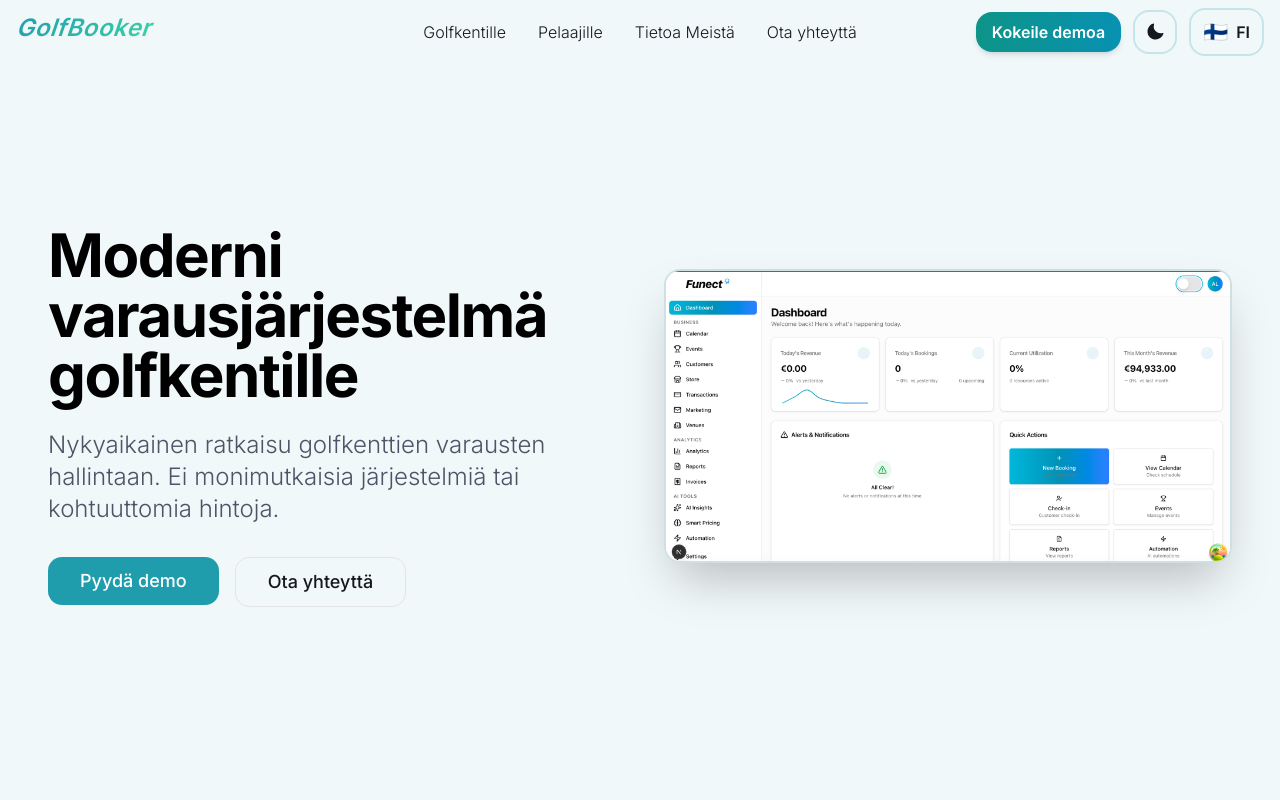
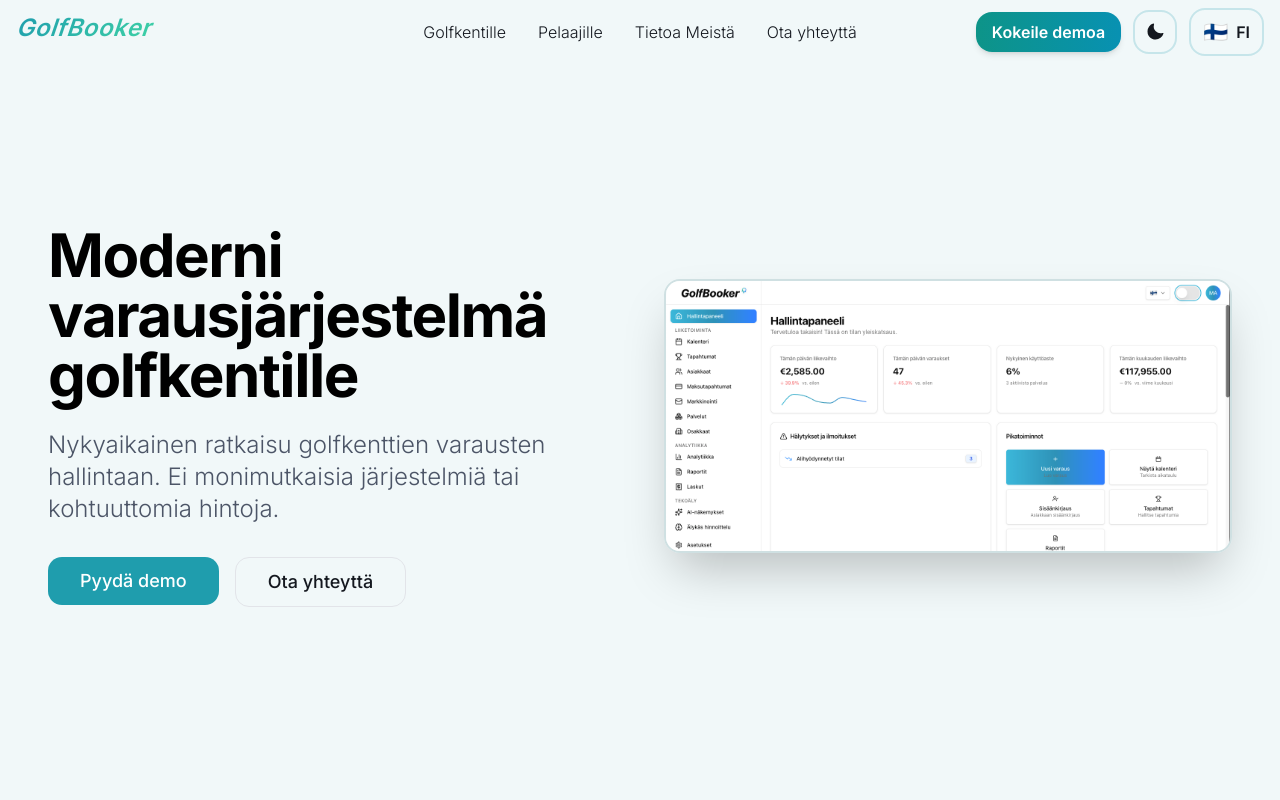
Before and after one commit to tosialpha/golfbooker-web, a React (Vite) app: page / in a window 1280 px wide. Shown: the top 800 px of the page. Built offline with nearby package versions, Linux system fonts and the light colour scheme; the HTML template or start-up script is replaced by a standard one.

Commit message:
Replace hero image with dashboard screenshot

```diff
--- a/src/pages/ForVenues.tsx
+++ b/src/pages/ForVenues.tsx
@@ -128,8 +128,8 @@
             >
               <div className="relative rounded-2xl overflow-hidden shadow-2xl border-2 border-border">
                 <img
-                  src="/for-venues-calendar.png"
-                  alt={isEnglish ? "Golfbooker Booking System" : "Golfbooker varausjärjestelmä"}
+                  src="/dashboard-hero.png"
+                  alt={isEnglish ? "Golfbooker Dashboard" : "Golfbooker hallintapaneeli"}
                   className="w-full h-auto object-contain"
                 />
               </div>
```
Also changed, not shown: public/dashboard-hero.png (added).
